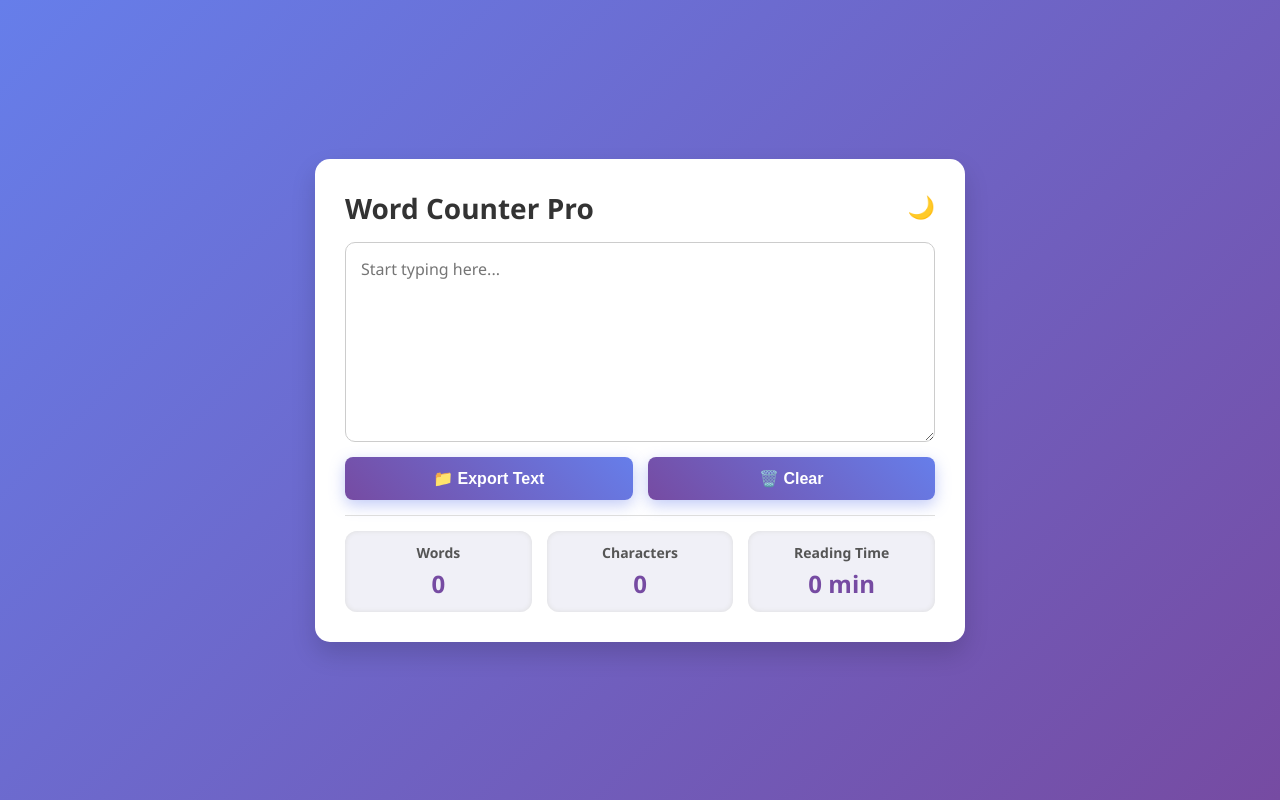
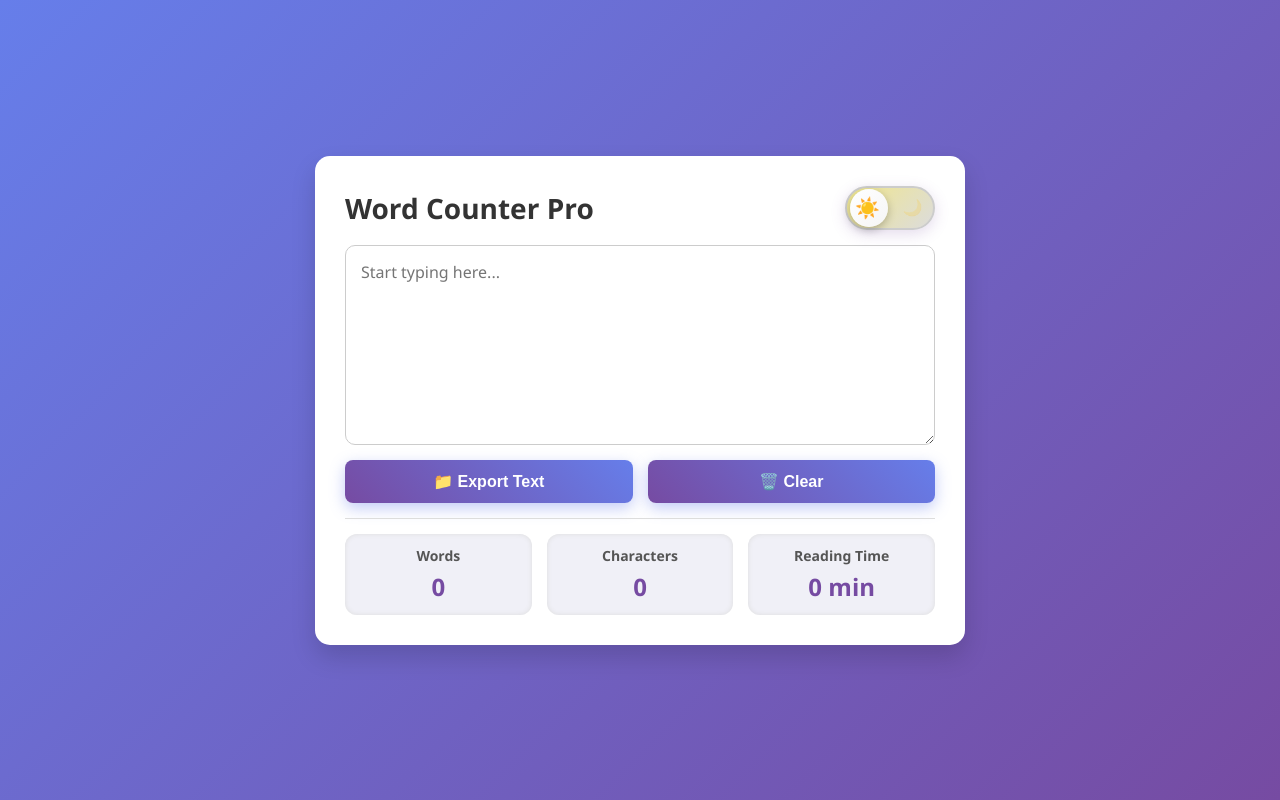
Before and after one commit to safayettahsin/Word-Counter-Pro, a plain HTML site: page index.html in a window 1280 px wide. Drawn offline with Linux system fonts and the light colour scheme.

Commit message:
Refactor dark mode toggle to a switch component with enhanced styles

```diff
--- a/index.html
+++ b/index.html
@@ -9,7 +9,11 @@
   <div class="container">
     <div class="top-bar">
       <h1>Word Counter Pro</h1>
-      <button id="dark-mode-toggle" title="Toggle Dark Mode">🌙</button>
+      <div class="toggle-switch" id="dark-mode-toggle" title="Toggle Dark Mode">
+        <div class="toggle-slider"></div>
+        <span class="toggle-label light-label">☀️</span>
+        <span class="toggle-label dark-label">🌙</span>
+      </div>
     </div>
 
     <textarea id="text-input" placeholder="Start typing here..."></textarea>
--- a/script.js
+++ b/script.js
@@ -56,11 +56,6 @@ updateStats();
 // Dark mode toggle
 darkModeToggle.addEventListener('click', () => {
   document.body.classList.toggle('dark-mode');
-  if (document.body.classList.contains('dark-mode')) {
-    darkModeToggle.textContent = '☀️';
-  } else {
-    darkModeToggle.textContent = '🌙';
-  }
 });
 
 // Export as text file with button feedback
--- a/style.css
+++ b/style.css
@@ -43,19 +43,90 @@ h1 {
   font-size: 28px;
 }
 
-/* Dark Mode Toggle Button */
-#dark-mode-toggle {
-  font-size: 22px;
+/* Dark Mode Toggle Switch */
+.toggle-switch {
+  display: flex;
+  align-items: center;
+  width: 90px;
+  height: 44px;
+  background: linear-gradient(135deg, #f0e68c, #dcdcdc);
+  border-radius: 25px;
   cursor: pointer;
-  background: none;
-  border: none;
-  transition: transform 0.2s ease;
+  position: relative;
+  transition: all 0.4s cubic-bezier(0.34, 1.56, 0.64, 1);
   user-select: none;
-  color: #764ba2;
+  border: 2px solid #ccc;
+  box-shadow: 0 4px 15px rgba(118, 75, 162, 0.2);
 }
 
-#dark-mode-toggle:hover {
-  transform: rotate(20deg);
+.toggle-switch:hover {
+  border-color: #764ba2;
+  box-shadow: 0 6px 20px rgba(118, 75, 162, 0.4);
+  transform: scale(1.05);
+}
+
+.toggle-switch:active {
+  transform: scale(0.98);
+}
+
+.toggle-slider {
+  position: absolute;
+  width: 38px;
+  height: 38px;
+  background: linear-gradient(135deg, #fff, #f5f5f5);
+  border-radius: 50%;
+  left: 3px;
+  transition: all 0.4s cubic-bezier(0.34, 1.56, 0.64, 1);
+  box-shadow: 0 3px 8px rgba(0, 0, 0, 0.25);
+}
+
+.toggle-label {
+  position: absolute;
+  font-size: 20px;
+  font-weight: bold;
+  transition: all 0.4s cubic-bezier(0.34, 1.56, 0.64, 1);
+  z-index: 1;
+}
+
+.light-label {
+  left: 8px;
+  opacity: 1;
+  transform: scale(1);
+}
+
+.dark-label {
+  right: 8px;
+  opacity: 0.2;
+  transform: scale(0.8);
+}
+
+body.dark-mode .toggle-switch {
+  background: linear-gradient(135deg, #333, #1a1a1a);
+  border-color: #555;
+  box-shadow: 0 4px 15px rgba(187, 134, 252, 0.25);
+}
+
+body.dark-mode .toggle-switch:hover {
+  border-color: #bb86fc;
+  box-shadow: 0 6px 20px rgba(187, 134, 252, 0.5);
+}
+
+body.dark-mode .toggle-slider {
+  background: linear-gradient(135deg, #bb86fc, #9a68e8);
+}
+
+body.dark-mode .light-label {
+  opacity: 0.2;
+  transform: scale(0.8);
+}
+
+body.dark-mode .dark-label {
+  opacity: 1;
+  transform: scale(1);
+}
+
+body.dark-mode .toggle-slider {
+  left: calc(100% - 41px);
 }
 
 /* Text Area */
```
